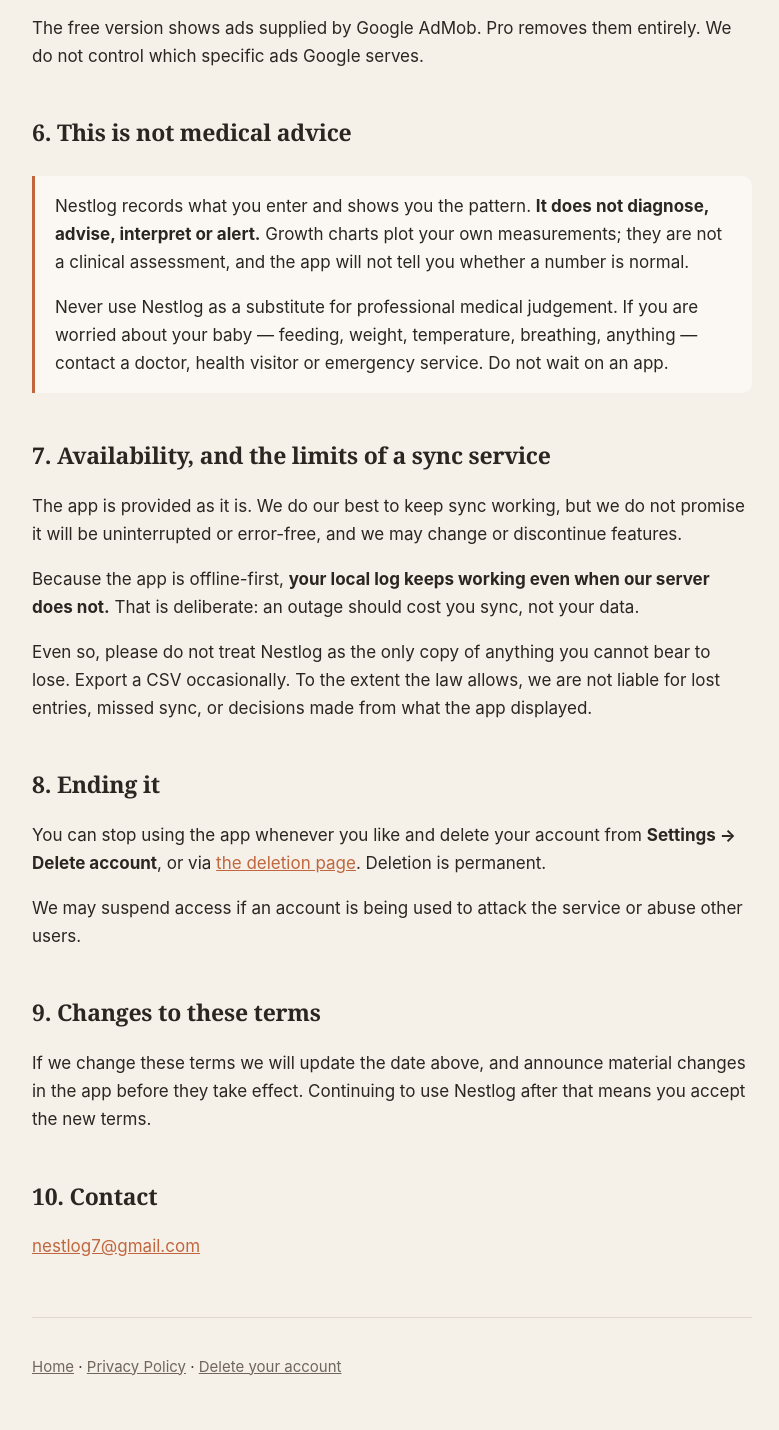
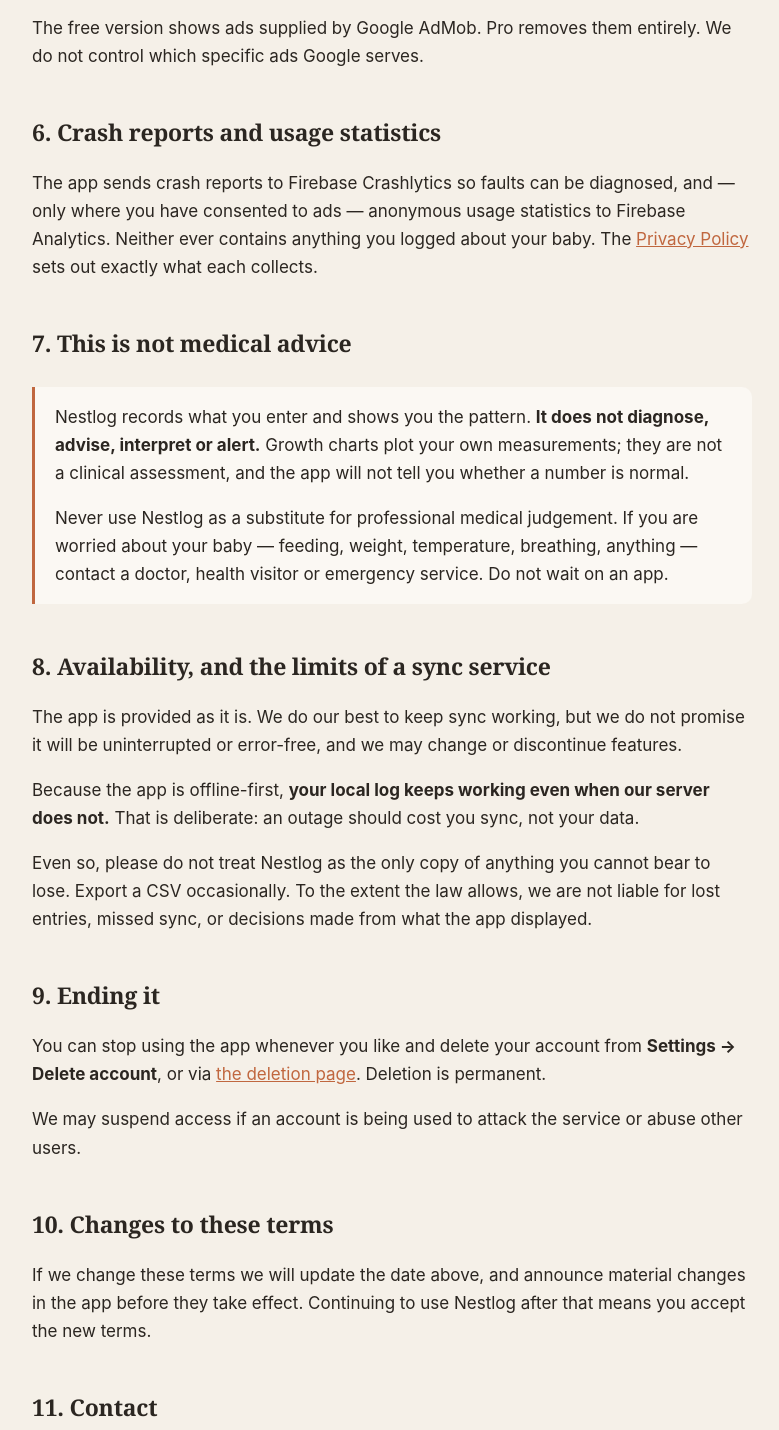
Before and after one commit to nest-log/nest-log-legal, a plain HTML site: page terms.html in a window 1280 px wide. Shown: the part 1562-2992 px from the top of the page, without its empty margins (248-1027 px from the left). Drawn offline with Linux system fonts and the light colour scheme.

Commit message:
disclose Firebase Analytics and Crashlytics
Both were added to the app on the same day these pages went up, so the
original text -- which said AdMob and Play Billing were the only third
parties receiving anything -- was false the moment the SDKs landed.

Records what each actually collects, that analytics is off unless ads
consent permits and off entirely for Pro users who are never shown the
form, and that no analytics event may carry anything a parent typed.

```diff
--- a/terms.html
+++ b/terms.html
@@ -49,14 +49,18 @@
 
 <p>The free version shows ads supplied by Google AdMob. Pro removes them entirely. We do not control which specific ads Google serves.</p>
 
-<h2>6. This is not medical advice</h2>
+<h2>6. Crash reports and usage statistics</h2>
+
+<p>The app sends crash reports to Firebase Crashlytics so faults can be diagnosed, and &mdash; only where you have consented to ads &mdash; anonymous usage statistics to Firebase Analytics. Neither ever contains anything you logged about your baby. The <a href="privacy.html">Privacy Policy</a> sets out exactly what each collects.</p>
+
+<h2>7. This is not medical advice</h2>
 
 <div class="callout">
 <p>Nestlog records what you enter and shows you the pattern. <strong>It does not diagnose, advise, interpret or alert.</strong> Growth charts plot your own measurements; they are not a clinical assessment, and the app will not tell you whether a number is normal.</p>
 <p>Never use Nestlog as a substitute for professional medical judgement. If you are worried about your baby &mdash; feeding, weight, temperature, breathing, anything &mdash; contact a doctor, health visitor or emergency service. Do not wait on an app.</p>
 </div>
 
-<h2>7. Availability, and the limits of a sync service</h2>
+<h2>8. Availability, and the limits of a sync service</h2>
 
 <p>The app is provided as it is. We do our best to keep sync working, but we do not promise it will be uninterrupted or error-free, and we may change or discontinue features.</p>
 
@@ -64,17 +68,17 @@
 
 <p>Even so, please do not treat Nestlog as the only copy of anything you cannot bear to lose. Export a CSV occasionally. To the extent the law allows, we are not liable for lost entries, missed sync, or decisions made from what the app displayed.</p>
 
-<h2>8. Ending it</h2>
+<h2>9. Ending it</h2>
 
 <p>You can stop using the app whenever you like and delete your account from <strong>Settings &rarr; Delete account</strong>, or via <a href="delete-account.html">the deletion page</a>. Deletion is permanent.</p>
 
 <p>We may suspend access if an account is being used to attack the service or abuse other users.</p>
 
-<h2>9. Changes to these terms</h2>
+<h2>10. Changes to these terms</h2>
 
 <p>If we change these terms we will update the date above, and announce material changes in the app before they take effect. Continuing to use Nestlog after that means you accept the new terms.</p>
 
-<h2>10. Contact</h2>
+<h2>11. Contact</h2>
 
 <p><a href="mailto:nestlog7@gmail.com">nestlog7@gmail.com</a></p>
 
```
Also changed, not shown: privacy.html (+12 -1 lines).
